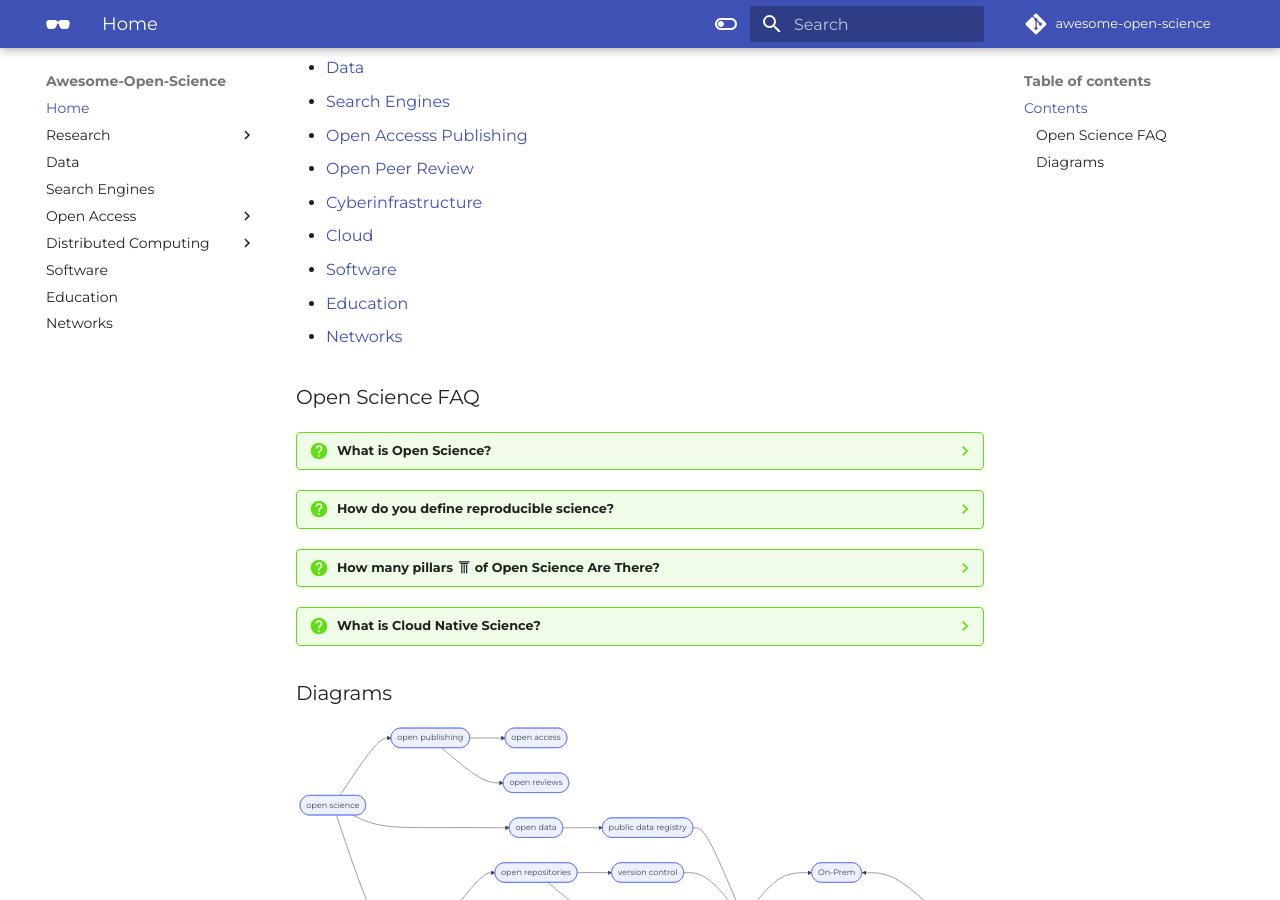
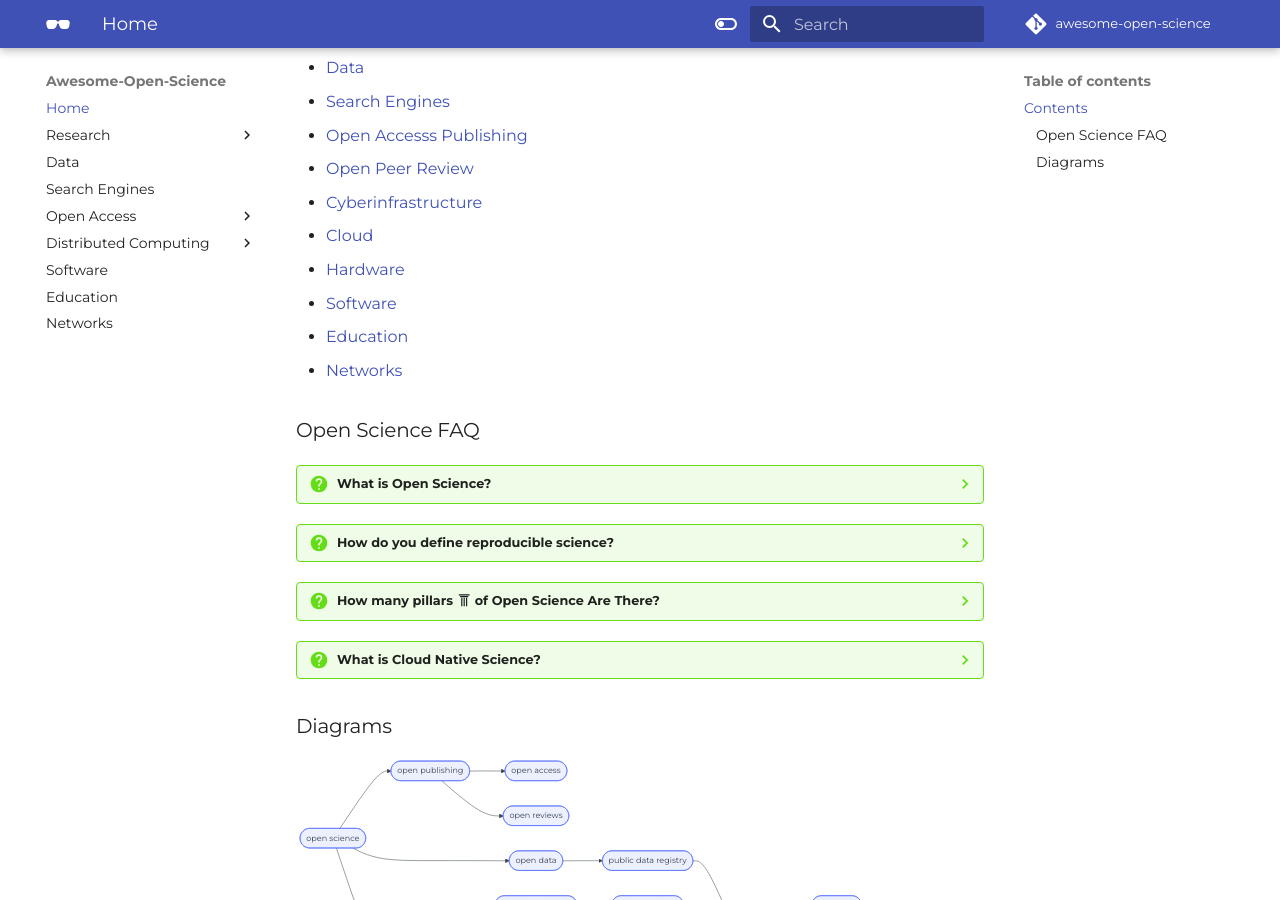
Before and after one commit to tyson-swetnam/awesome-open-science, an MkDocs documentation site: the page built from docs/index.md, in a window 1280 px wide and 900 px high, scrolled down 470 px. Built offline with MkDocs 1.6.1 and Material for MkDocs 9.7.7, drawn with Linux system fonts in a browser that asks for light colours; some web fonts are replaced; comment, search, counter and statistics services are not loaded.

Commit message:
Update index.md

```diff
--- a/docs/index.md
+++ b/docs/index.md
@@ -14,6 +14,7 @@ This Awesome List is compiled in the effort to help new researchers find and lea
   - [Open Peer Review](reviews.md)
   - [Cyberinfrastructure](cyberinfrastructure.md)
   - [Cloud](cloud.md)
+  - [Hardware](hardware.md)
   - [Software](software.md)
   - [Education](edu.md)
   - [Networks](networks.md)
```
